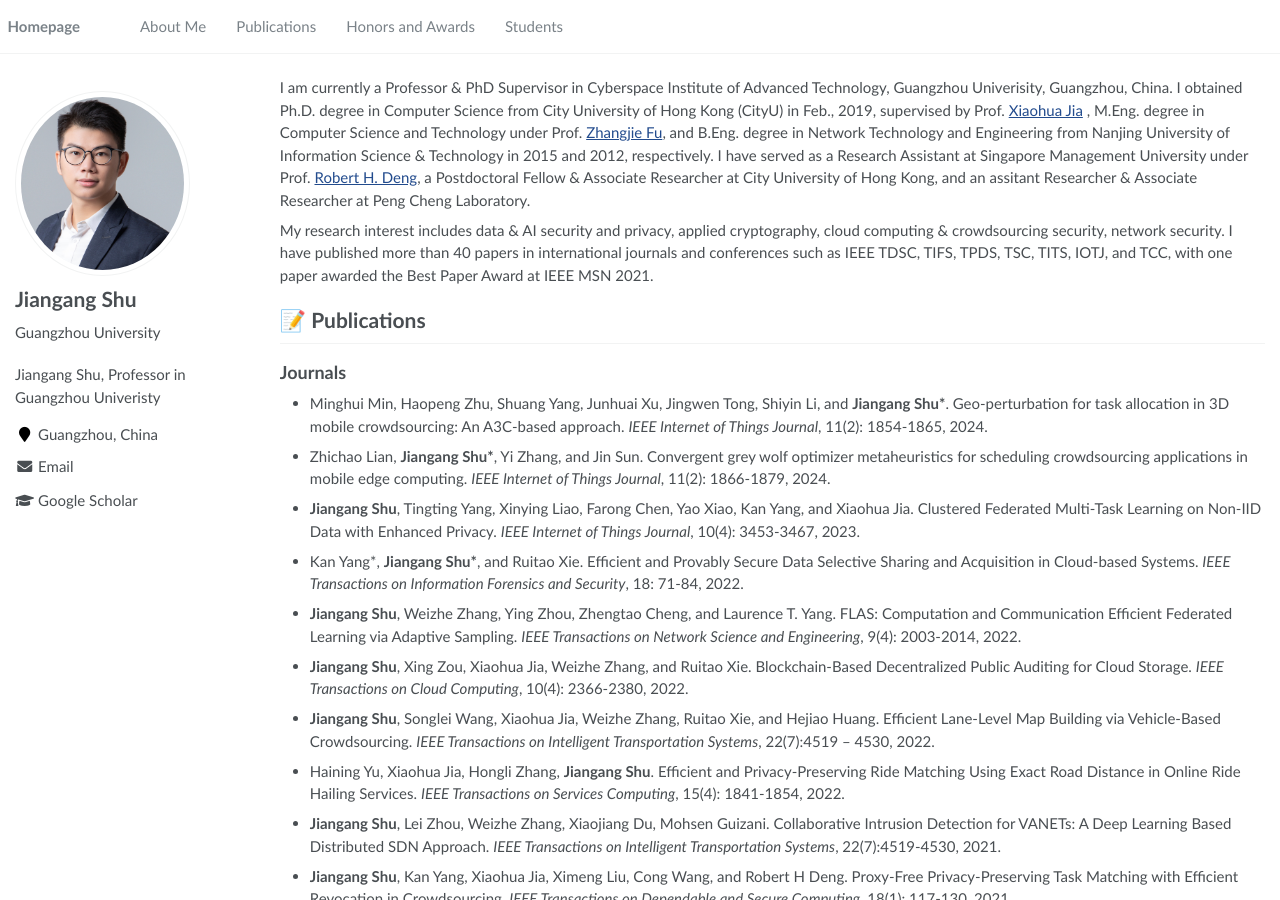
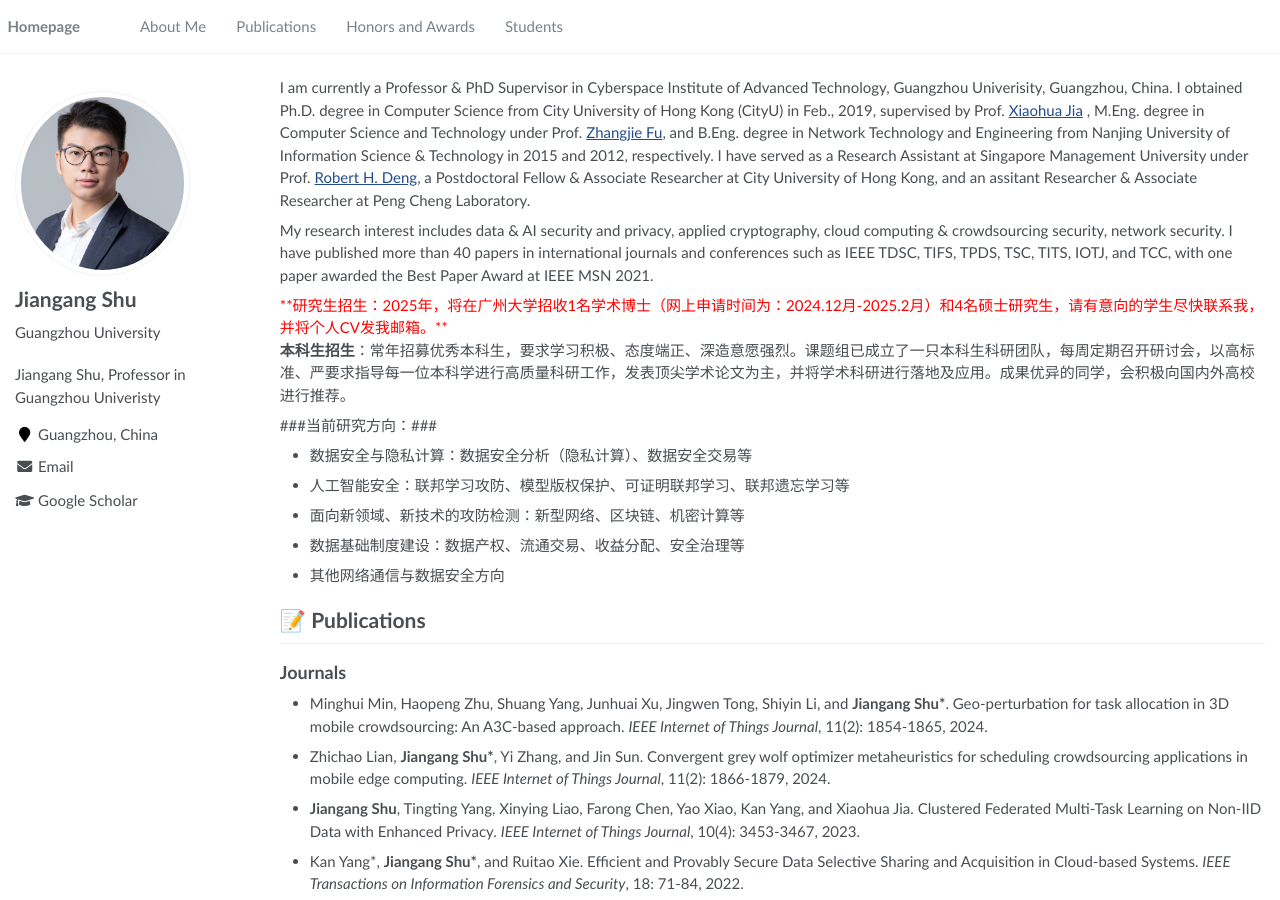
Before and after one commit to jgshu/jgshu.github.io, a Jekyll site: the page built from _pages/about.md, in a window 1280 px wide and 900 px high. Built offline with Jekyll 4.4.1, drawn with Linux system fonts in a browser that asks for light colours.

Commit message:
Update about.md

```diff
--- a/_pages/about.md
+++ b/_pages/about.md
@@ -17,10 +17,24 @@ redirect_from:
 
 <span class='anchor' id='about-me'></span>
 
-I am currently a Professor & PhD Supervisor in Cyberspace Institute of Advanced Technology, Guangzhou Univerisity, Guangzhou, China. I obtained Ph.D. degree in Computer Science from City University of Hong Kong (CityU) in Feb., 2019, supervised by Prof. <a href='https://www.cs.cityu.edu.hk/~jia/'>Xiaohua Jia</a> , M.Eng. degree in Computer Science and Technology under Prof. <a href='https://faculty.nuist.edu.cn/zhangjiefu/zh_CN/index.htm'>Zhangjie Fu</a>, and B.Eng. degree in Network Technology and Engineering from Nanjing University of Information Science & Technology in 2015 and 2012, respectively. I have served as a Research Assistant at Singapore Management University under Prof. <a href='http://www.mysmu.edu/faculty/robertdeng/'>Robert H. Deng</a>, a Postdoctoral Fellow & Associate Researcher at City University of Hong Kong, and an assitant Researcher & Associate Researcher at Peng Cheng Laboratory.
+I am currently a Professor &#38; PhD Supervisor in Cyberspace Institute of Advanced Technology, Guangzhou Univerisity, Guangzhou, China. I obtained Ph.D. degree in Computer Science from City University of Hong Kong (CityU) in Feb., 2019, supervised by Prof. <a href='https://www.cs.cityu.edu.hk/~jia/'>Xiaohua Jia</a> , M.Eng. degree in Computer Science and Technology under Prof. <a href='https://faculty.nuist.edu.cn/zhangjiefu/zh_CN/index.htm'>Zhangjie Fu</a>, and B.Eng. degree in Network Technology and Engineering from Nanjing University of Information Science &#38; Technology in 2015 and 2012, respectively. I have served as a Research Assistant at Singapore Management University under Prof. <a href='http://www.mysmu.edu/faculty/robertdeng/'>Robert H. Deng</a>, a Postdoctoral Fellow &#38; Associate Researcher at City University of Hong Kong, and an assitant Researcher &#38; Associate Researcher at Peng Cheng Laboratory.
 
 
-My research interest includes data & AI security and privacy, applied cryptography, cloud computing & crowdsourcing security, network security. I have published more than 40 papers in international journals and conferences such as IEEE TDSC, TIFS, TPDS, TSC, TITS, IOTJ, and TCC, with one paper awarded the Best Paper Award at IEEE MSN 2021.
+My research interest includes data &#38; AI security and privacy, applied cryptography, cloud computing & crowdsourcing security, network security. I have published more than 40 papers in international journals and conferences such as IEEE TDSC, TIFS, TPDS, TSC, TITS, IOTJ, and TCC, with one paper awarded the Best Paper Award at IEEE MSN 2021.
+
+<font color='red'>
+**研究生招生：2025年，将在广州大学招收1名学术博士（网上申请时间为：2024.12月-2025.2月）和4名硕士研究生，请有意向的学生尽快联系我，并将个人CV发我邮箱。**
+</font>
+
+**本科生招生**：常年招募优秀本科生，要求学习积极、态度端正、深造意愿强烈。课题组已成立了一只本科生科研团队，每周定期召开研讨会，以高标准、严要求指导每一位本科学进行高质量科研工作，发表顶尖学术论文为主，并将学术科研进行落地及应用。成果优异的同学，会积极向国内外高校进行推荐。
+
+###当前研究方向：###
+- 数据安全与隐私计算：数据安全分析（隐私计算）、数据安全交易等
+- 人工智能安全：联邦学习攻防、模型版权保护、可证明联邦学习、联邦遗忘学习等
+- 面向新领域、新技术的攻防检测：新型网络、区块链、机密计算等
+- 数据基础制度建设：数据产权、流通交易、收益分配、安全治理等
+- 其他网络通信与数据安全方向
+
 
 <!--
 # 🔥 News
```
